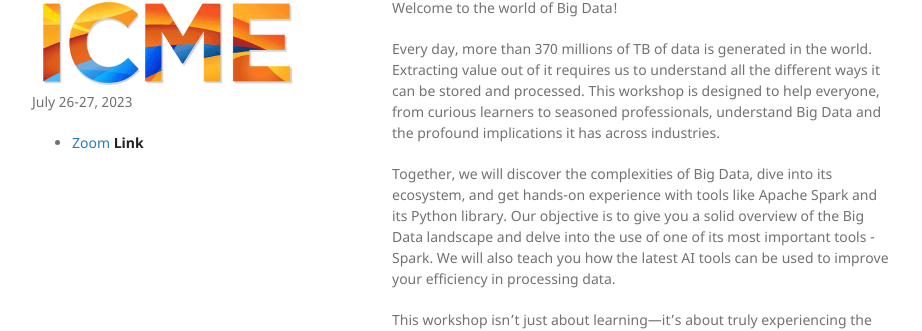
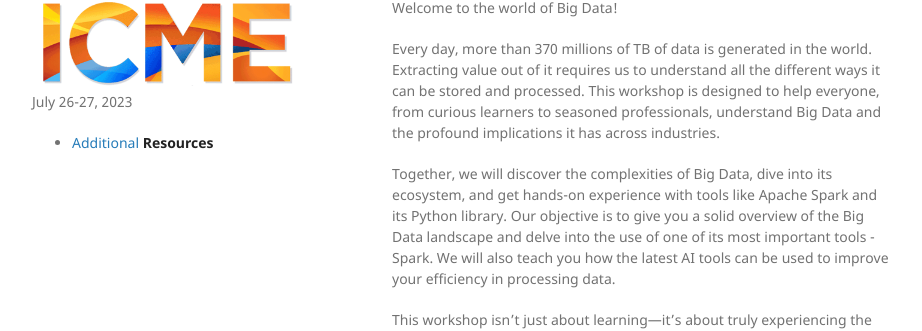
Before and after one commit to axelpey/icme-sws23-big-data, a Jekyll site: the page built from index.md, in a window 1280 px wide. Shown: the part 112-443 px from the top of the page, without its empty margins (178-1100 px from the left). Built offline with Jekyll 4.4.1, drawn with Linux system fonts in a browser that asks for light colours; our own code applies the rules of GitHub Pages for plain Markdown files.

Commit message:
Add link to resources

```diff
--- a/_layouts/default.html
+++ b/_layouts/default.html
@@ -32,7 +32,7 @@
 
         {% if site.show_downloads %}
         <ul class="Class Materials">
-          <li><a href="{{ "https://stanford.zoom.us/j/91273362840?pwd=M3Q5YjRrbXBqT0RZcGFDbUJpbXdKZz09" }}">Zoom <strong>Link</strong></a></li>
+          <li><a href="{{ "https://github.com/axelpey/icme-sws23-big-data-materials/blob/main/resources.md" }}">Additional <strong>Resources</strong></a></li>
         </ul>
         {% endif %}
       </header>
```
